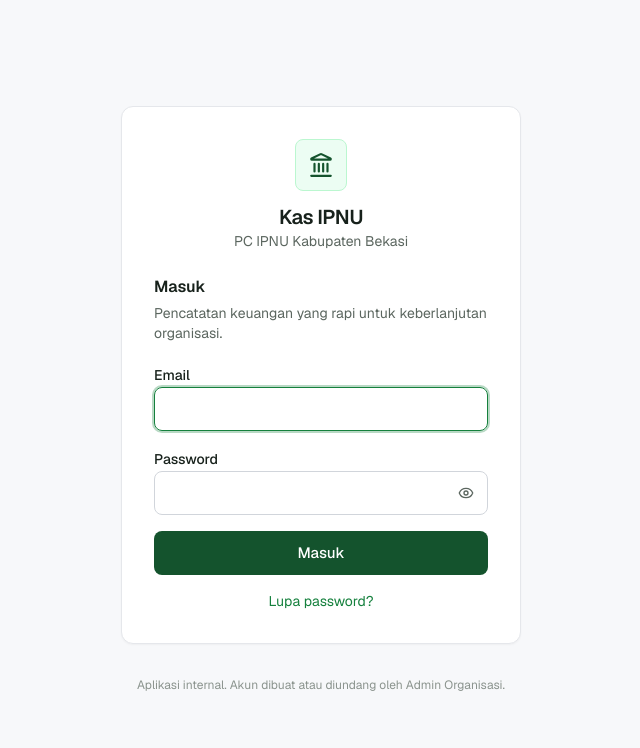
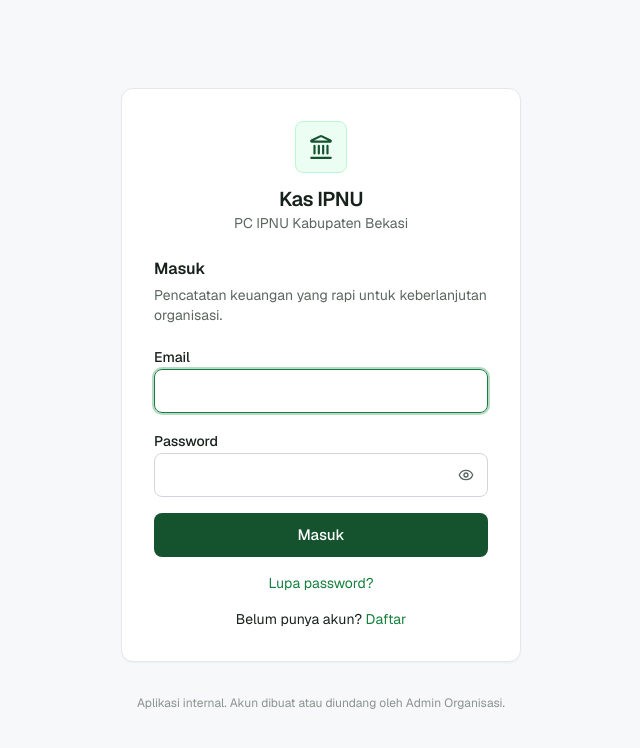
Before and after one commit to ipnubekasi/kasipnu, a Next.js app: page /login in a window 1280 px wide. Shown: the top 748 px of the page, without its empty margins (319-959 px from the left). Built offline with nearby package versions, Linux system fonts and the light colour scheme; no server answers.

Commit message:
Tambah tautan Daftar di halaman masuk

```diff
--- a/src/app/(auth)/login/login-form.tsx
+++ b/src/app/(auth)/login/login-form.tsx
@@ -67,6 +67,10 @@
       <p className="text-center text-sm">
         <Link href="/lupa-password" className="text-accent underline-offset-4 hover:underline">Lupa password?</Link>
       </p>
+      <p className="text-center text-sm">
+        Belum punya akun?{" "}
+        <Link href="/daftar" className="text-accent underline-offset-4 hover:underline">Daftar</Link>
+      </p>
     </form>
   );
 }
```
